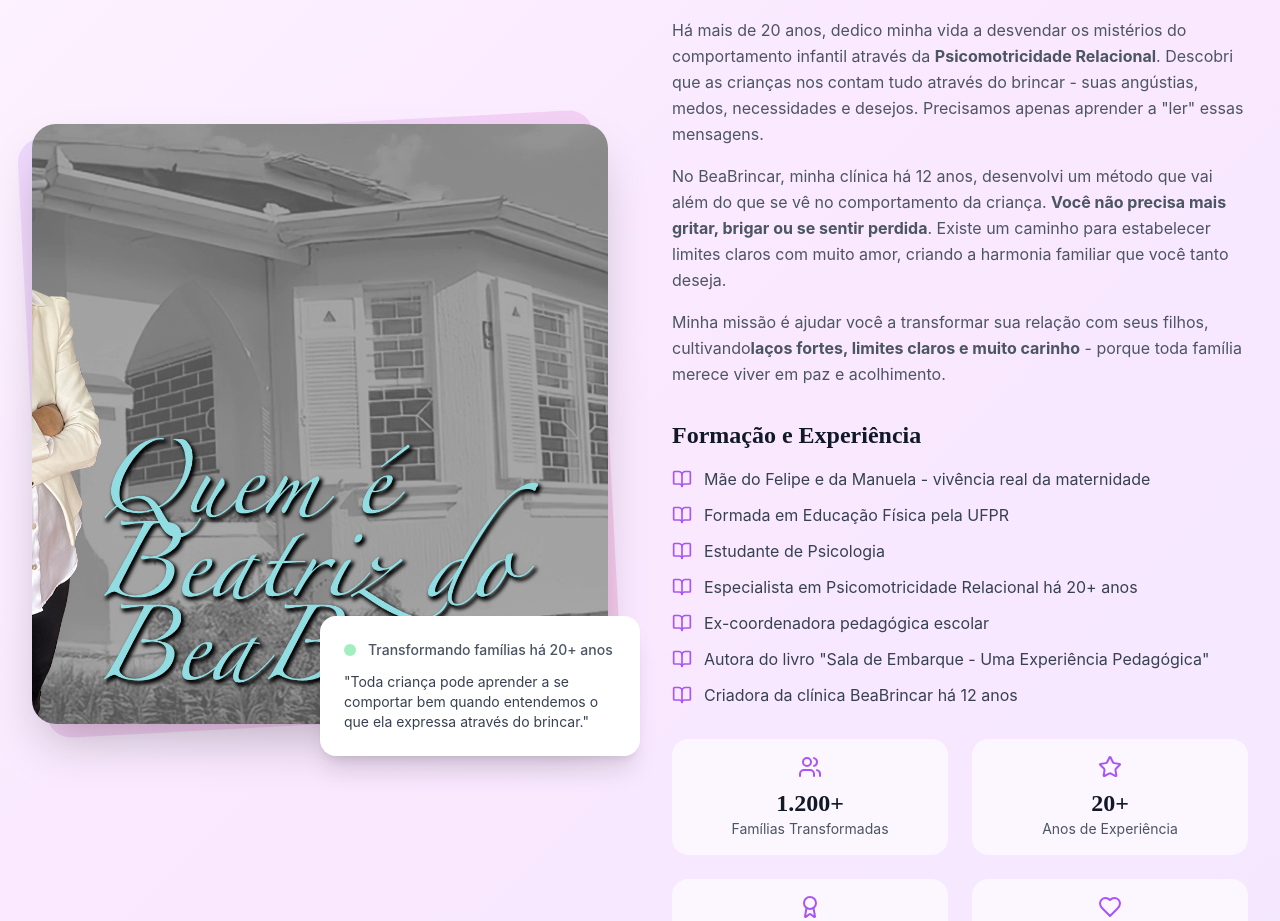
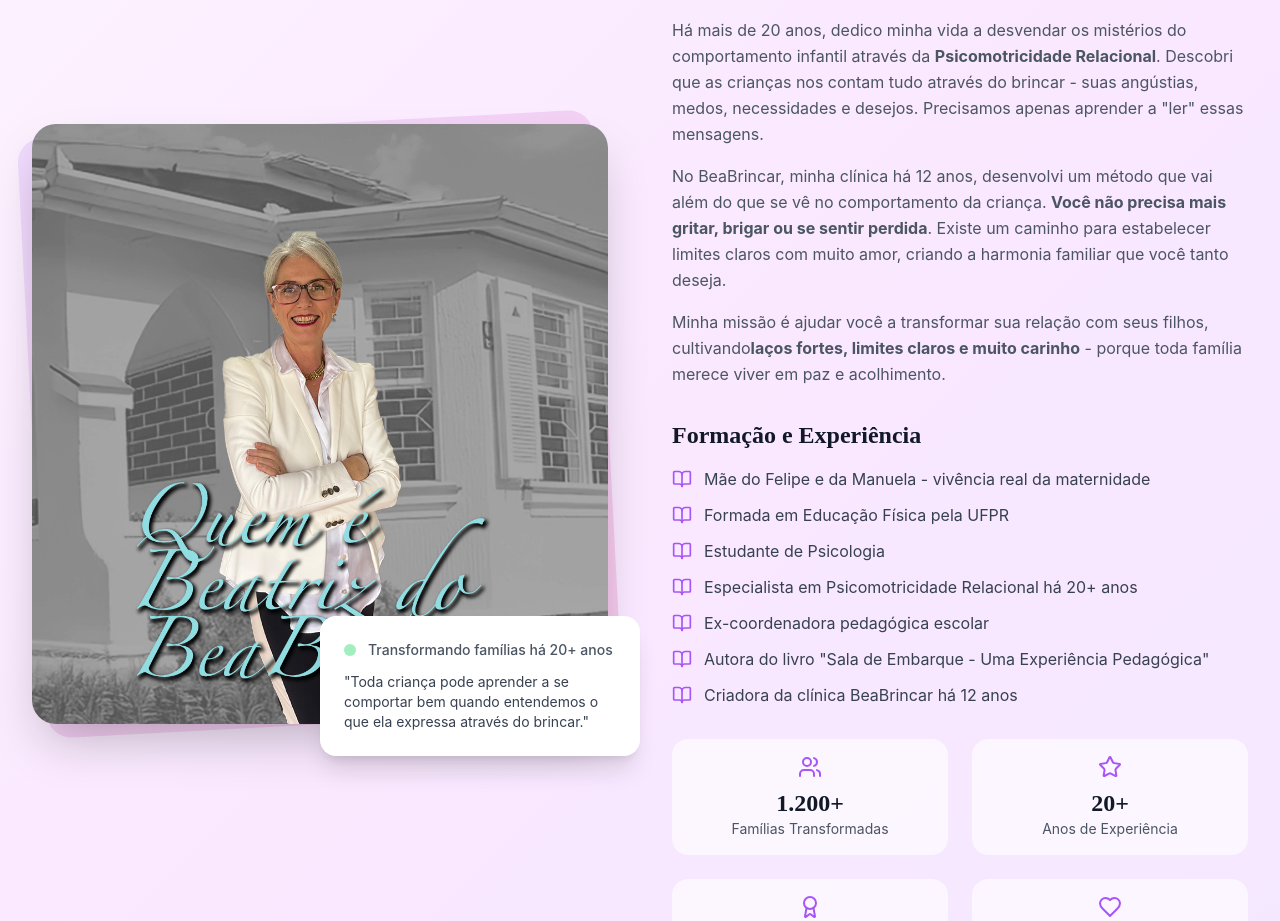
Before and after one commit to AComaru/matria-mae-webflow-clone, a React (Vite) app: page / in a window 1280 px wide. Shown: the part 5861-6782 px from the top of the page. Built offline with nearby package versions, Linux system fonts and the light colour scheme.

Commit message:
Update Bea's photo
Update the image of Bea in the "About" section with the new provided image.

```diff
--- a/src/components/About.tsx
+++ b/src/components/About.tsx
@@ -45,7 +45,7 @@ const About = () => {
           <div className="relative">
             <div className="absolute inset-0 bg-gradient-to-br from-purple-400/20 to-pink-500/20 rounded-3xl transform -rotate-3"></div>
             <img
-              src="/lovable-uploads/99a800ad-4cc7-483b-bfcf-6e8ee6e9e900.png"
+              src="/lovable-uploads/8362d147-272a-4518-9b49-583ebd01e774.png"
               alt="Beatriz do BeaBrincar - Especialista em Psicomotricidade Relacional"
               className="relative rounded-3xl shadow-2xl w-full h-[600px] object-cover"
             />
```
Also changed, not shown: public/lovable-uploads/8362d147-272a-4518-9b49-583ebd01e774.png (added).
